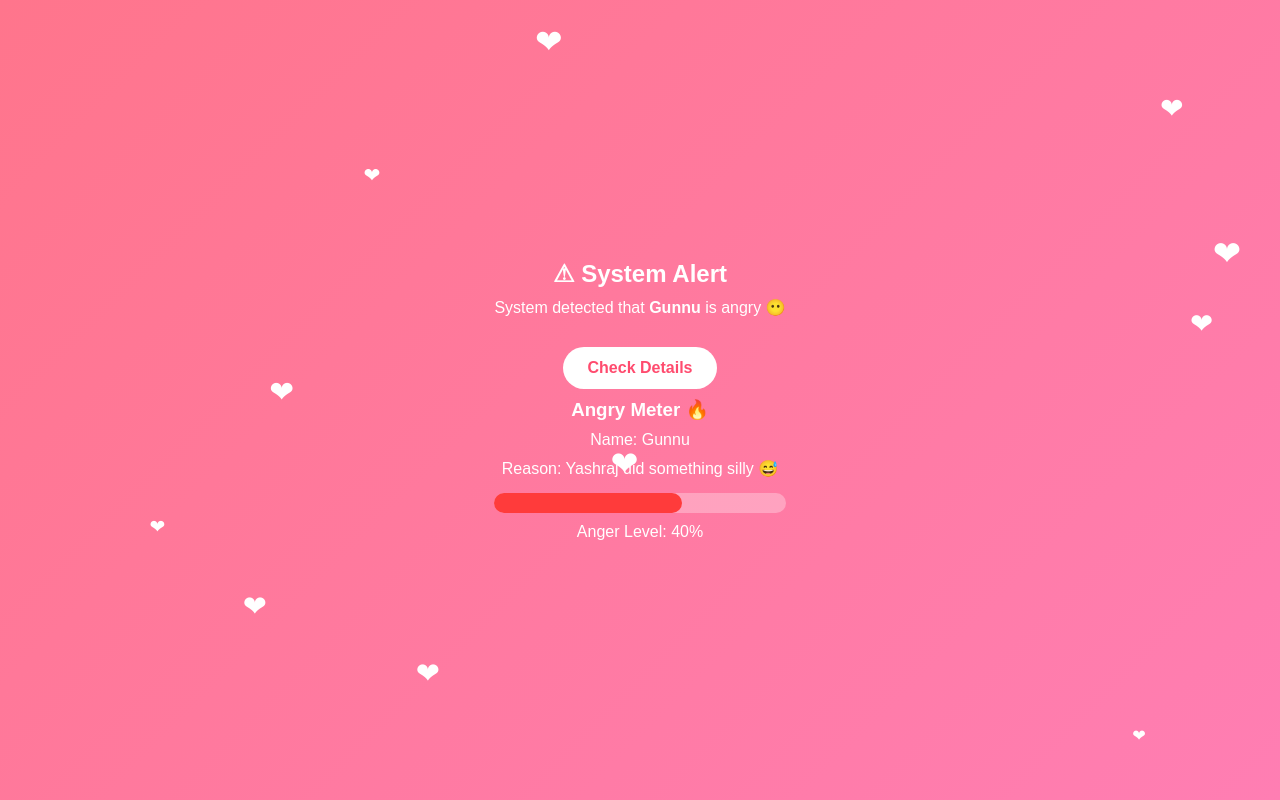
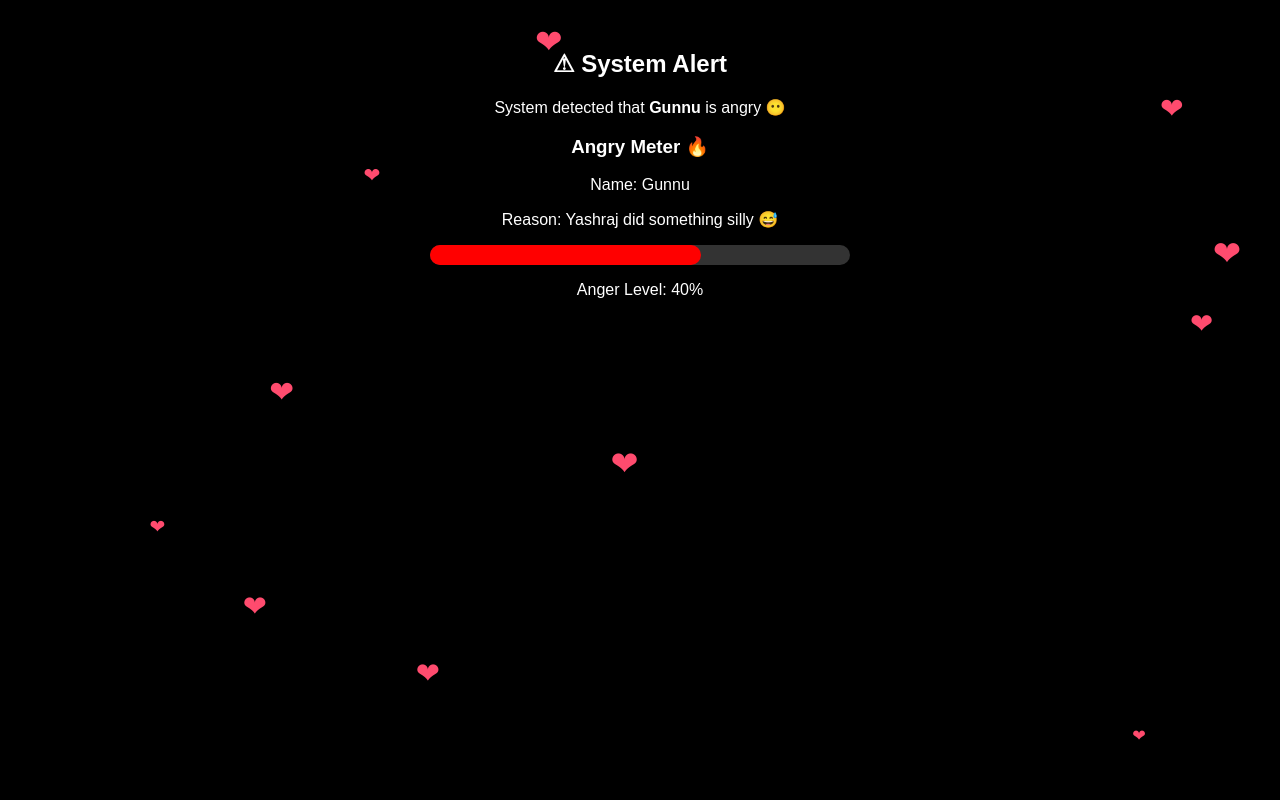
Before and after one commit to yashraj381/yaro-assistant, a website: page index.html in a window 1280 px wide. Both pictures are taken after a click on the button "Check Details". Drawn offline with Linux system fonts and the light colour scheme.

Commit message:
Update index.html

```diff
--- a/index.html
+++ b/index.html
@@ -3,43 +3,35 @@
 <head>
 <meta charset="UTF-8">
 <meta name="viewport" content="width=device-width, initial-scale=1.0">
-<title>Secret Message for Gunnu</title>
+<title>Special Message for Gunnu</title>
 
 <style>
 
 body{
 margin:0;
 font-family:Arial, sans-serif;
-background:linear-gradient(135deg,#ff758c,#ff7eb3);
-display:flex;
-justify-content:center;
-align-items:center;
-height:100vh;
+background:black;
+color:white;
 text-align:center;
-color:white;
-overflow:hidden;
+overflow-x:hidden;
 }
 
 .container{
 max-width:420px;
-padding:25px;
-}
-
-h2,h3,p{
-margin:10px 0;
+margin:auto;
+padding:30px 20px;
 }
 
 button{
 padding:12px 25px;
 border:none;
-border-radius:25px;
-background:white;
-color:#ff4b6e;
-font-weight:bold;
+border-radius:30px;
+background:#ff4b6e;
+color:white;
+font-size:16px;
 cursor:pointer;
 margin-top:20px;
 transition:0.3s;
-font-size:16px;
 }
 
 button:hover{
@@ -52,7 +44,7 @@ display:none;
 
 .meter{
 width:100%;
-background:rgba(255,255,255,0.3);
+background:#333;
 border-radius:20px;
 margin-top:15px;
 }
@@ -60,13 +52,13 @@ margin-top:15px;
 .meter-bar{
 height:20px;
 width:100%;
-background:#ff3b3b;
+background:red;
 border-radius:20px;
 transition:2s;
 }
 
 .hearts{
-position:absolute;
+position:fixed;
 top:0;
 left:0;
 width:100%;
@@ -76,7 +68,7 @@ pointer-events:none;
 
 .heart{
 position:absolute;
-color:white;
+color:#ff4b6e;
 font-size:20px;
 animation:float 5s linear infinite;
 }
@@ -86,30 +78,32 @@ animation:float 5s linear infinite;
 100%{transform:translateY(-10vh);}
 }
 
+.intro{
+margin-top:40vh;
+font-size:28px;
+animation:fade 4s forwards;
+}
+
+@keyframes fade{
+0%{opacity:0}
+50%{opacity:1}
+100%{opacity:0}
+}
+
 </style>
 </head>
 
 <body>
-  <button onclick="playMusic()">Play Music 🎵</button>
 
-<audio id="music" loop>
-  <source src="song.mp3" type="audio/mpeg">
-</audio>
-
-<script>
-function playMusic(){
-document.getElementById("music").play();
-}
-</script>
-<audio id="music" autoplay loop>
-  <source src="song.mp3" type="audio/mpeg">
-</audio>
 <div class="hearts" id="hearts"></div>
 
-<div class="container">
+<div id="intro" class="intro">
+A Small Coding Experiment For Gunnu 🎬
+</div>
+
+<div class="container hidden" id="main">
 
 <h2>⚠ System Alert</h2>
-
 <p>System detected that <b>Gunnu</b> is angry 😶</p>
 
 <button onclick="start()">Check Details</button>
@@ -143,9 +137,9 @@ document.getElementById("music").play();
 
 <p>
 Rule follow किया है इसलिए
-<b>"Sorry"</b> नहीं बोलूँगा 😄
+<b>Sorry</b> word use नहीं करूँगा 😄
 <br><br>
-लेकिन इतना जरूर कहूँगा…
+बस इतना कहना है...
 तुम्हारा नाराज़ होना अच्छा नहीं लगता।
 <br><br>
 तुम बहुत important हो।
@@ -154,11 +148,22 @@ System Message:
 <b>Friendship = Permanent ♾️</b>
 </p>
 
+<button onclick="playMusic()">Play Gunnu's Favourite Song 🎵</button>
+
 </div>
 
 </div>
 
+<audio id="music" loop>
+<source src="song.mp3" type="audio/mpeg">
+</audio>
+
 <script>
+
+setTimeout(()=>{
+document.getElementById("intro").style.display="none";
+document.getElementById("main").classList.remove("hidden");
+},4000);
 
 function start(){
 
@@ -202,9 +207,11 @@ setTimeout(typeText,40);
 }
 
 function mission(){
+document.getElementById("stage4").classList.remove("hidden");
+}
 
-document.getElementById("stage4").classList.remove("hidden");
-
+function playMusic(){
+document.getElementById("music").play();
 }
 
 function createHearts(){
@@ -228,4 +235,4 @@ setInterval(createHearts,400);
 </script>
 
 </body>
-  </html>
+</html>
```
